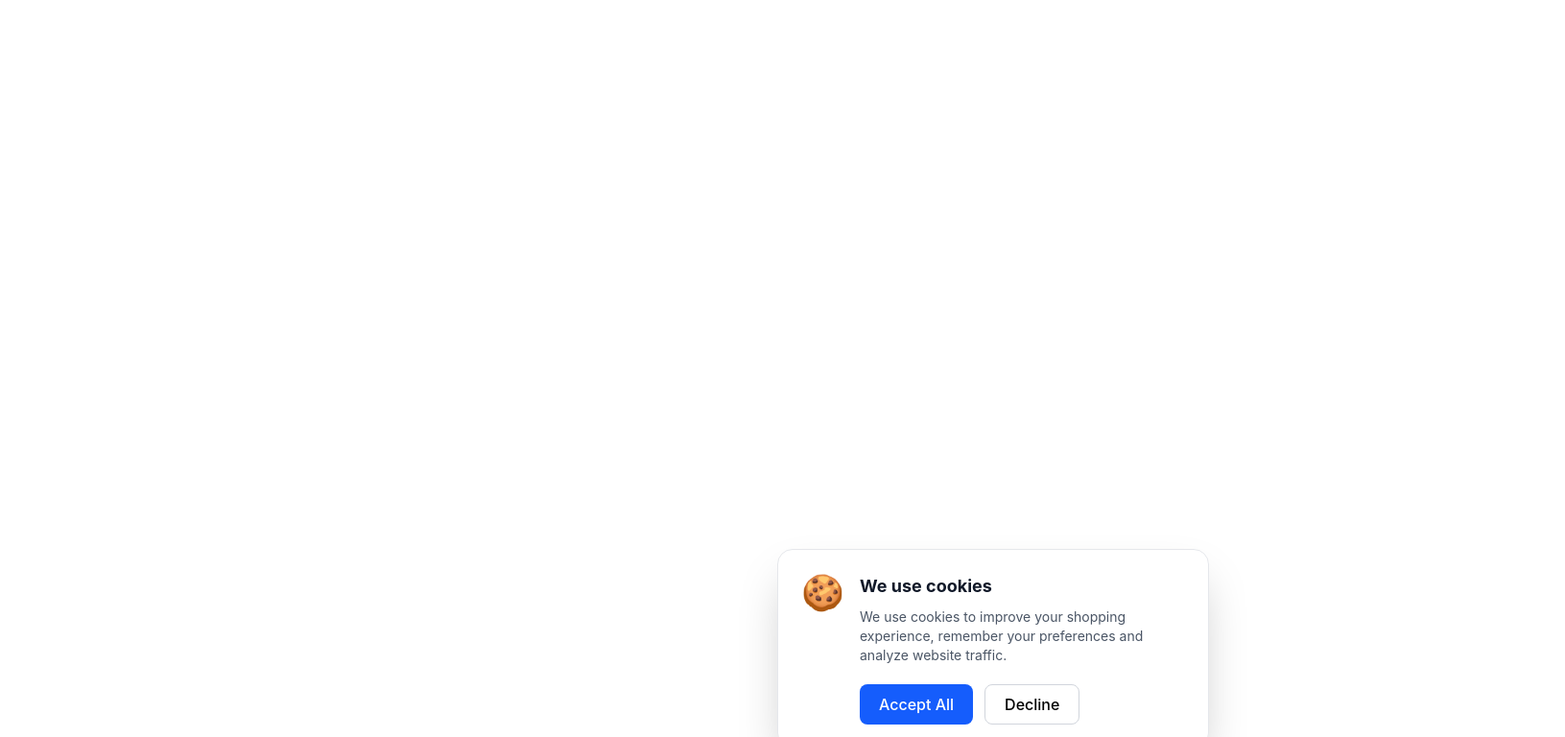
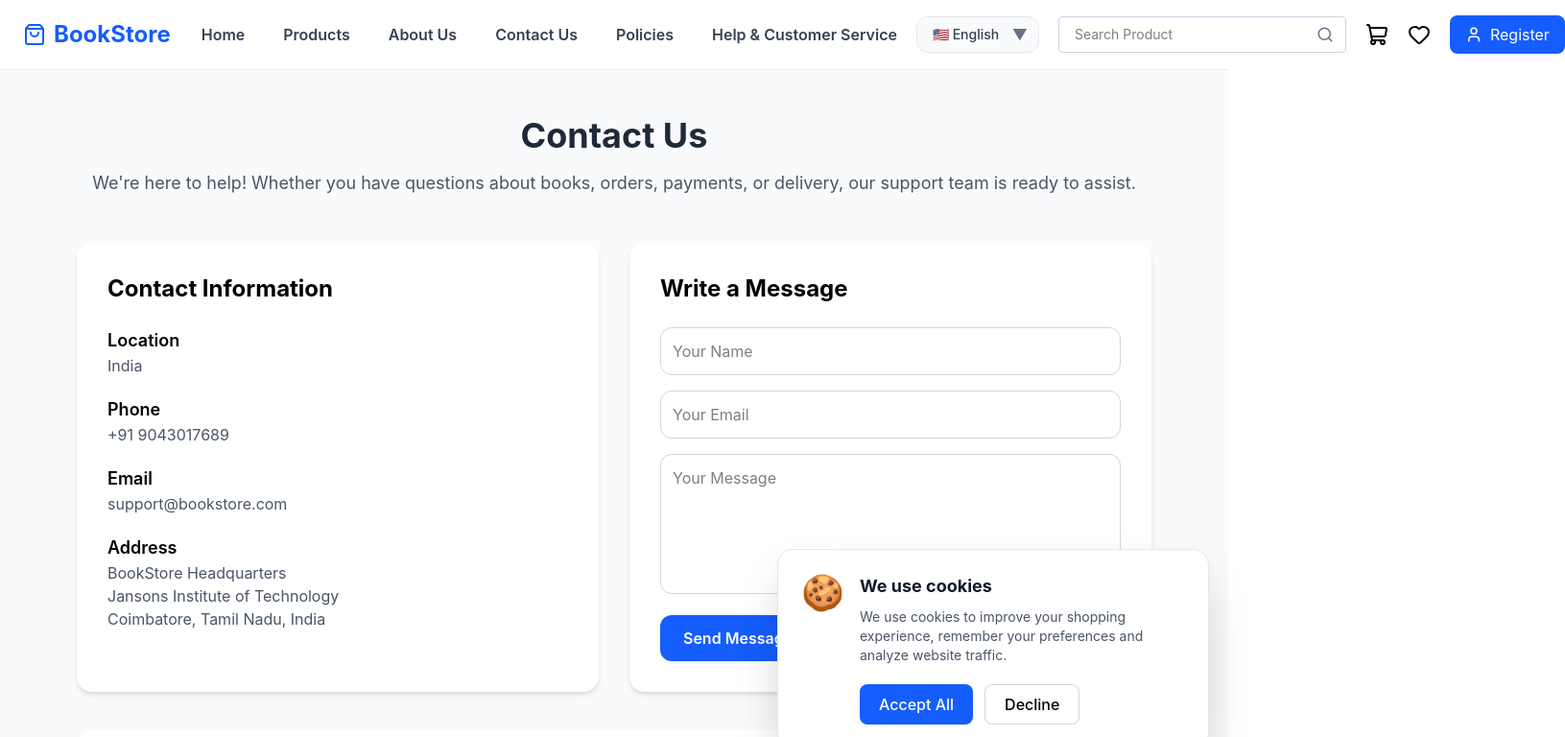
Before and after one commit to jayashriravikumar/E-Commerce-Book-Store, a React app in the folder Frontend/: page /contact-us in a window 1280 px wide. Shown: the top 768 px of the page at 96% size, 1631 px wide, since content can reach past the window. Built offline with nearby package versions, Linux system fonts and the light colour scheme; the HTML template or start-up script is replaced by a standard one.

Commit message:
Fix Contact page routing and improve UI

```diff
--- a/Frontend/src/App.jsx
+++ b/Frontend/src/App.jsx
@@ -1,6 +1,7 @@
 import { BrowserRouter, Routes, Route, Navigate } from "react-router-dom";
 import Home from "./pages/Home";
 import About from "./pages/About";
+import Contact from "./pages/Contact";
 import ProductDetails from "./pages/ProductDetails";
 import Products from "./pages/Products";
 import Register from "./User/Register";
@@ -19,6 +20,8 @@ import PrivacyPolicy from "./pages/PrivacyPolicy";
 import TermsConditions from "./pages/TermsConditions";
 import RefundPolicy from "./pages/RefundPolicy";
 import ShippingPolicy from "./pages/ShippingPolicy";
+import ServerError from "./pages/ServerError";
+import NotFound from "./pages/NotFound";
 
 import CreateProduct from "./pages/CreateProduct";
 import ProductManagement from "./pages/ProductManagement";
@@ -52,7 +55,7 @@ const App = () => {
     <BrowserRouter>
       <Routes>
         <Route path="/" element={<Home />} />
-
+        <Route path="/contact-us" element={<Contact />} />
         <Route path="/products" element={<Products />} />
         <Route path="/products/:keyword" element={<Products />} />
         <Route path="/product/:id" element={<ProductDetails />} />
@@ -92,6 +95,8 @@ const App = () => {
         <Route path="/terms-conditions" element={<TermsConditions />} />
         <Route path="/refund-policy" element={<RefundPolicy />} />
         <Route path="/shipping-policy" element={<ShippingPolicy />} />
+        <Route path="/500" element={<ServerError />} />
+        <Route path="*" element={<NotFound />} />
         <Route
           path="/admin/inventory"
           element={
--- a/Frontend/src/pages/Contact.jsx
+++ b/Frontend/src/pages/Contact.jsx
@@ -49,7 +49,7 @@ const Contact = () => {
                      Phone
                   </h3>
                   <p className="text-gray-600">
-                    +91 98765 43210
+                    +91 9043017689
                   </p>
                 </div>
 
```
